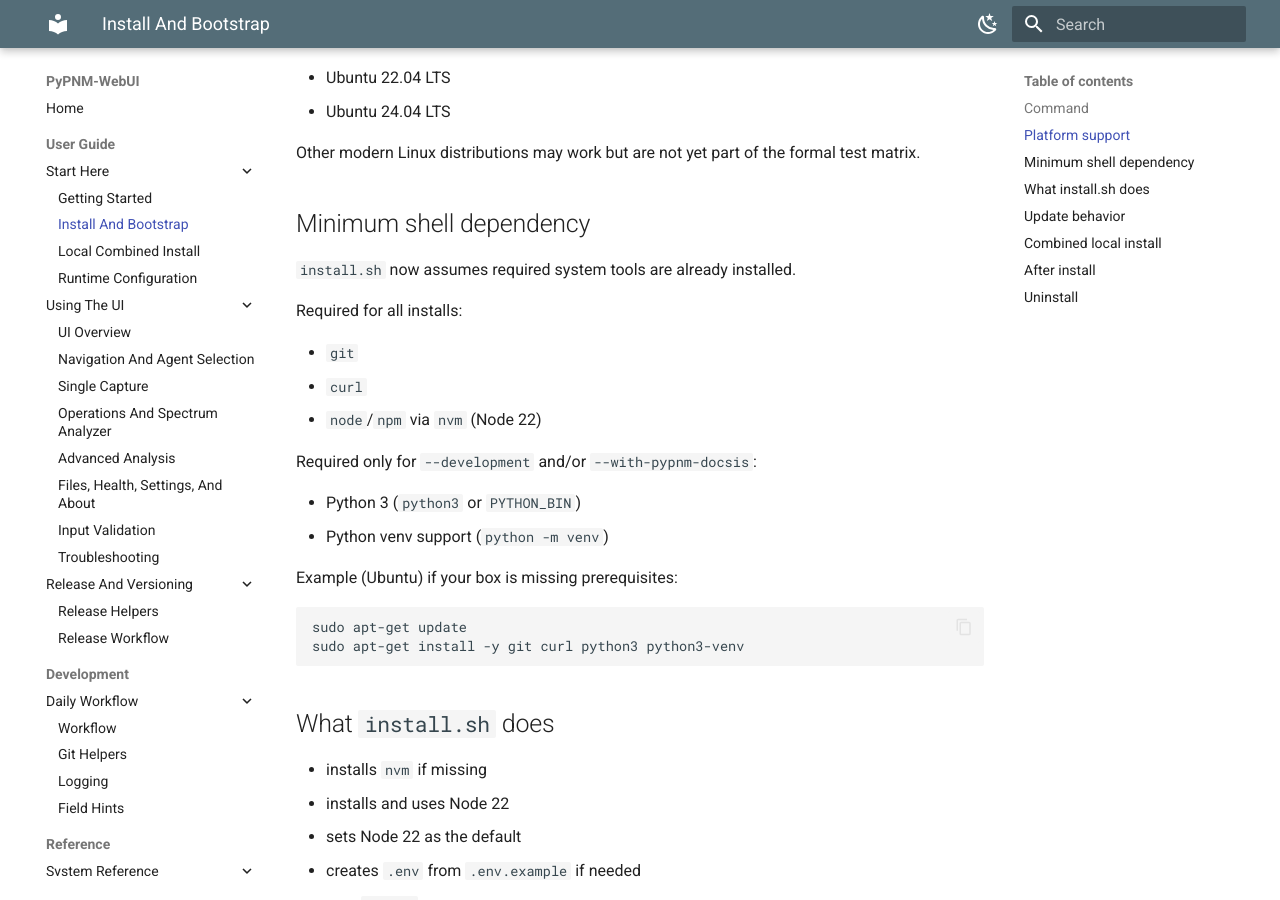
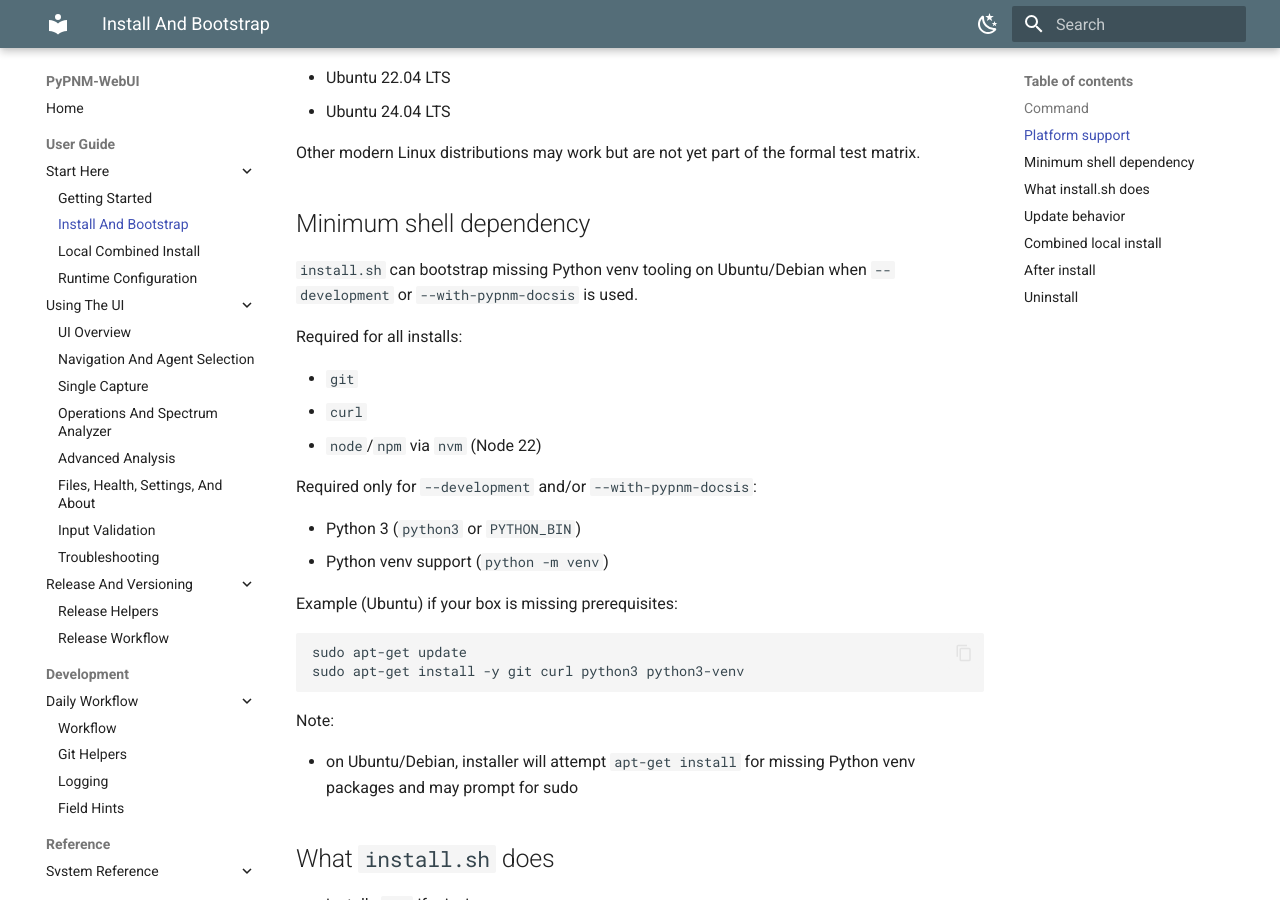
Before and after one commit to PyPNMApps/PyPNM-WebUI, an MkDocs documentation site: the page built from docs/user/install-and-bootstrap.md, in a window 1280 px wide and 900 px high, scrolled down 868 px. Built offline with MkDocs 1.6.1 and Material for MkDocs 9.7.7, drawn with Linux system fonts in a browser that asks for light colours.

Commit message:
Feature: Auto-bootstrap Python venv deps in install flow - add real venv creation smoke test in install.sh prerequisite checks - auto-install missing python venv tooling via apt on Ubuntu and Debian - install version-specific pythonX.Y-venv plus python3-venv and python3-pip - retry venv validation after package bootstrap before failing install - keep explicit error guidance for non-apt systems and unrecoverable cases - update README and install bootstrap docs for sudo package bootstrap behavior - 2026-03-27 13:20:58

````diff
--- a/docs/user/install-and-bootstrap.md
+++ b/docs/user/install-and-bootstrap.md
@@ -50,7 +50,8 @@
 
 ## Minimum shell dependency
 
-`install.sh` now assumes required system tools are already installed.
+`install.sh` can bootstrap missing Python venv tooling on Ubuntu/Debian when
+`--development` or `--with-pypnm-docsis` is used.
 
 Required for all installs:
 
@@ -69,6 +70,11 @@
 sudo apt-get update
 sudo apt-get install -y git curl python3 python3-venv
 ```
+
+Note:
+
+- on Ubuntu/Debian, installer will attempt `apt-get install` for missing
+  Python venv packages and may prompt for sudo
 
 ## What `install.sh` does
 
````
Also changed, not shown: README.md (+3 -0 lines), 2 other files.
